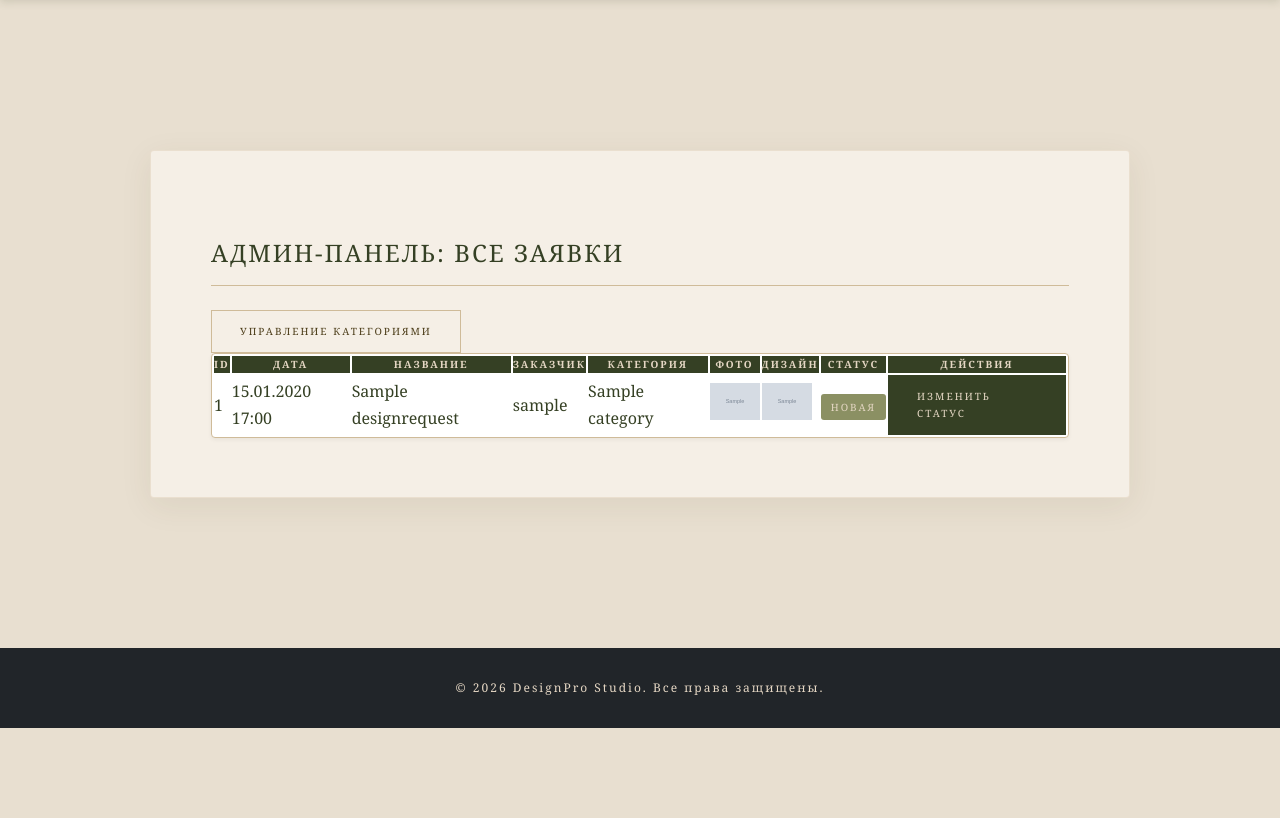
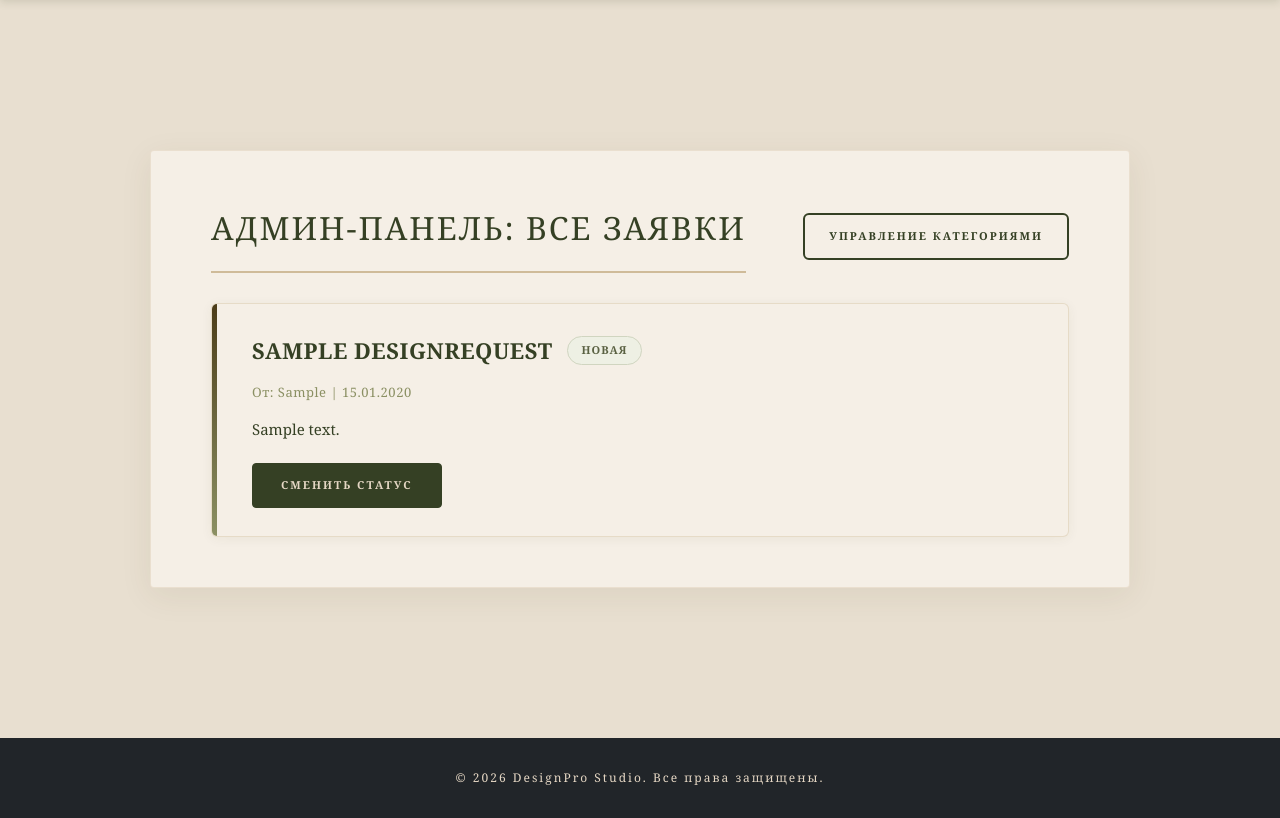
Before and after one commit to Anastasia78152/DesignPro, a Django app: page /superadmin/ in a window 1280 px wide. Shown: the part 72-890 px from the top of the page. Before the commit the page ends 800 px from the top, so only its background shows below. Run offline with Django 5.2, Linux system fonts and the light colour scheme; a user stored in the database is signed in; tables that the repository leaves empty hold one stand-in row (values such as "Sample post"); grey boxes marked "Sample" are stand-in pictures.

Commit message:
Disign.pro

```diff
--- a/portal/templates/portal/admin_dashboard.html
+++ b/portal/templates/portal/admin_dashboard.html
@@ -1,67 +1,41 @@
 {% extends "portal/base.html" %}
+{% block container_class %}container-wide{% endblock %}
 
-{% block title %}Админ-панель{% endblock %}
+{% block title %}Админ-панель — DesignPro{% endblock %}
 
 {% block content %}
-<div class="d-flex justify-content-between align-items-center mb-4">
+<div class="admin-header">
     <h2>Админ-панель: Все заявки</h2>
-    <a href="{% url 'admin_categories' %}" class="btn btn-secondary">Управление категориями</a>
+    <a href="{% url 'admin_categories' %}" class="btn-categories">Управление категориями</a>
 </div>
 
 {% if requests %}
-<div class="table-responsive">
-    <table class="table">
-        <thead>
-            <tr>
-                <th>ID</th>
-                <th>Дата</th>
-                <th>Название</th>
-                <th>Заказчик</th>
-                <th>Категория</th>
-                <th>Фото</th>
-                <th>Дизайн</th>
-                <th>Статус</th>
-                <th>Действия</th>
-            </tr>
-        </thead>
-        <tbody>
-            {% for req in requests %}
-            <tr>
-                <td>{{ req.id }}</td>
-                <td>{{ req.created_at|date:"d.m.Y H:i" }}</td>
-                <td>{{ req.title }}</td>
-                <td>{{ req.user.username }}</td>
-                <td>{{ req.category.name }}</td>
-                <td>
-                    {% if req.photo %}
-                    <img src="{{ req.photo.url }}" alt="Фото" width="50">
-                    {% else %}—{% endif %}
-                </td>
-                <td>
-                    {% if req.design_image %}
-                    <img src="{{ req.design_image.url }}" alt="Дизайн" width="50">
-                    {% else %}—{% endif %}
-                </td>
-                <td>
-                    {% if req.status == 'new' %}
-                    <span class="badge bg-info">Новая</span>
-                    {% elif req.status == 'in_progress' %}
-                    <span class="badge bg-warning">Принято в работу</span>
-                    {% elif req.status == 'done' %}
-                    <span class="badge bg-success">Выполнено</span>
-                    {% endif %}
-                </td>
-                <td>
-                    {% if req.status == 'new' %}
-                    <a href="{% url 'change_status' req.id %}" class="btn btn-sm btn-primary">Изменить статус</a>
-                    {% else %}—{% endif %}
-                </td>
-            </tr>
-            {% endfor %}
-        </tbody>
-    </table>
+<div class="admin-cards">
+    {% for req in requests %}
+    <div class="admin-card">
+        <div class="admin-card-accent"></div>
+        <div class="admin-card-body">
+            <h3 class="admin-card-title">
+                {{ req.title }}
+                <span class="admin-card-status status-{{ req.status }}">{{ req.get_status_display }}</span>
+            </h3>
+            <p class="admin-card-meta">
+                От: {{ req.user.profile.fio|default:req.user.username }} | {{ req.created_at|date:"d.m.Y" }}
+            </p>
+            <p class="admin-card-desc">{{ req.description }}</p>
+            <div class="admin-card-actions">
+                {% if req.status == 'new' %}
+                <a href="{% url 'change_status' req.id %}" class="btn-admin">Сменить статус</a>
+                {% else %}
+                <span class="admin-card-locked">Статус изменён</span>
+                {% endif %}
+            </div>
+        </div>
+    </div>
+    {% endfor %}
+
 </div>
 {% else %}
-<p>Заявок пока нет.</p>
+<div class="empty-state">Заявок пока нет.</div>
 {% endif %}
 {% endblock %}
--- a/static/css/styles.css
+++ b/static/css/styles.css
@@ -563,7 +563,7 @@ h3 {
     color: #4C3D19;
     text-transform: uppercase;
     letter-spacing: 2px;
-    margin-top:10px;
+    margin-top: 10px;
 }
 
 h4 {
@@ -631,6 +631,183 @@ footer {
         color: #E5D7C4;
     }
 
+/* ============================================================
+   АДМИН-ПАНЕЛЬ — КАРТОЧНЫЙ ВИД
+   ============================================================ */
+.admin-cards {
+    display: flex;
+    flex-direction: column;
+    gap: 24px;
+    margin-top: 30px;
+}
+
+.admin-card {
+    position: relative;
+    background: #F5EFE6;
+    border: 1px solid rgba(207, 187, 153, 0.4);
+    border-radius: 6px;
+    padding: 28px 32px 28px 40px;
+    box-shadow: 0 2px 12px rgba(76, 61, 25, 0.06);
+    transition: all 0.3s ease;
+}
+
+    .admin-card:hover {
+        box-shadow: 0 4px 20px rgba(76, 61, 25, 0.12);
+        transform: translateY(-2px);
+    }
+
+/* Вертикальная полоса слева */
+.admin-card-accent {
+    position: absolute;
+    left: 0;
+    top: 0;
+    bottom: 0;
+    width: 5px;
+    background: linear-gradient(180deg, #4C3D19 0%, #8B9063 100%);
+    border-radius: 6px 0 0 6px;
+}
+
+.admin-card-body {
+    position: relative;
+    z-index: 1;
+}
+
+.admin-card-title {
+    font-family: 'Georgia', serif;
+    font-size: 22px;
+    font-weight: 600;
+    color: #354024;
+    margin: 0 0 12px 0;
+    display: flex;
+    align-items: center;
+    gap: 14px;
+    flex-wrap: wrap;
+    letter-spacing: 0.5px;
+}
+
+.admin-card-status {
+    display: inline-block;
+    padding: 4px 14px;
+    border-radius: 20px;
+    font-size: 11px;
+    font-weight: 700;
+    letter-spacing: 1px;
+    text-transform: uppercase;
+}
+
+.status-new {
+    background: #EEF0E4;
+    color: #5A6142;
+    border: 1px solid #d0d5c0;
+}
+
+.status-in_progress {
+    background: #F6EAD3;
+    color: #A06E24;
+    border: 1px solid #e8d5a8;
+}
+
+.status-done {
+    background: #E4EDDD;
+    color: #3E5C2E;
+    border: 1px solid #c5d9b8;
+}
+
+.admin-card-meta {
+    font-size: 13px;
+    color: #8B9063;
+    margin: 0 0 14px 0;
+    letter-spacing: 0.5px;
+}
+
+.admin-card-desc {
+    font-size: 15px;
+    color: #354024;
+    line-height: 1.7;
+    margin: 0 0 20px 0;
+    font-weight: 300;
+}
+
+.admin-card-actions {
+    display: flex;
+    gap: 12px;
+    align-items: center;
+}
+
+.btn-admin {
+    display: inline-block;
+    padding: 12px 28px;
+    background: #354024;
+    color: #E5D7C4;
+    text-decoration: none;
+    border-radius: 4px;
+    font-size: 11px;
+    font-weight: 700;
+    letter-spacing: 2px;
+    text-transform: uppercase;
+    transition: all 0.3s ease;
+    border: 1px solid #354024;
+}
+
+    .btn-admin:hover {
+        background: #4C3D19;
+        border-color: #4C3D19;
+        transform: translateY(-2px);
+        box-shadow: 0 4px 12px rgba(53, 64, 36, 0.3);
+    }
+
+.admin-card-locked {
+    font-size: 11px;
+    letter-spacing: 1.5px;
+    text-transform: uppercase;
+    color: #8B9063;
+    font-weight: 600;
+}
+
+/* Заголовок админки */
+.admin-header {
+    display: flex;
+    justify-content: space-between;
+    align-items: center;
+    margin-bottom: 30px;
+    flex-wrap: wrap;
+    gap: 20px;
+}
+
+    .admin-header h2 {
+        font-family: 'Georgia', serif;
+        font-size: 32px;
+        font-weight: 300;
+        color: #354024;
+        letter-spacing: 2px;
+        text-transform: uppercase;
+        margin: 0;
+        padding-bottom: 16px;
+        border-bottom: 2px solid #CFBB99;
+    }
+
+.btn-categories {
+    display: inline-block;
+    padding: 12px 24px;
+    background: transparent;
+    color: #354024;
+    text-decoration: none;
+    border: 2px solid #354024;
+    border-radius: 6px;
+    font-size: 11px;
+    font-weight: 700;
+    letter-spacing: 2px;
+    text-transform: uppercase;
+    transition: all 0.3s ease;
+}
+
+    .btn-categories:hover {
+        background: #354024;
+        color: #E5D7C4;
+        transform: translateY(-2px);
+        box-shadow: 0 4px 12px rgba(53, 64, 36, 0.2);
+    }
+
 @media (max-width: 768px) {
     header {
         padding: 16px 24px;
```
